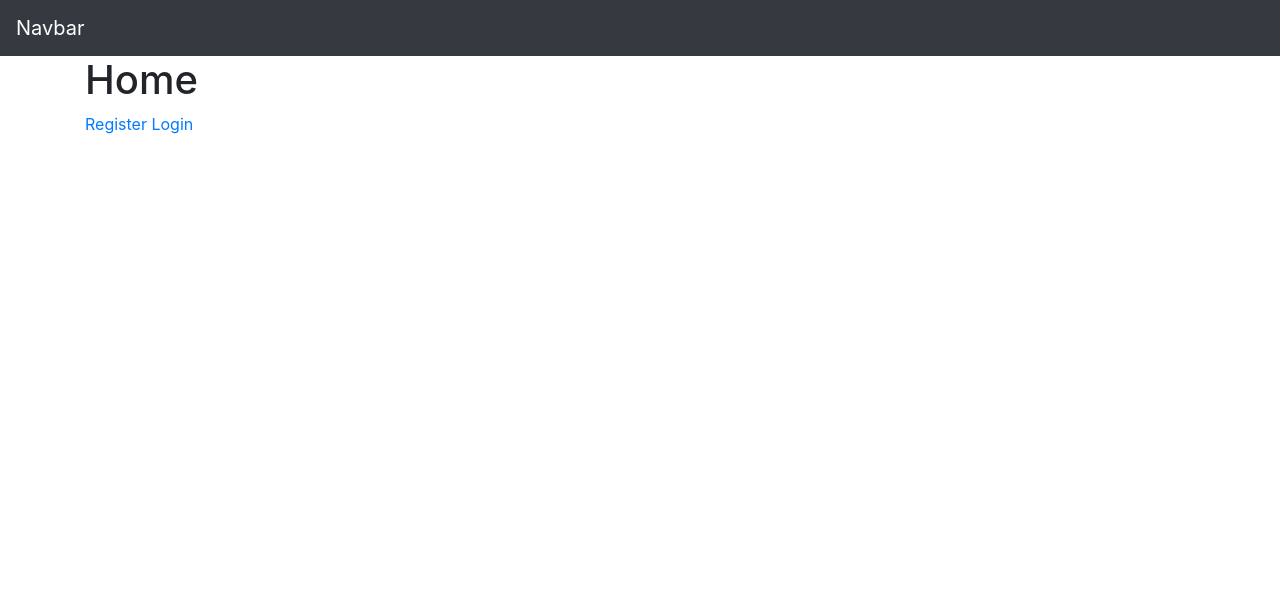
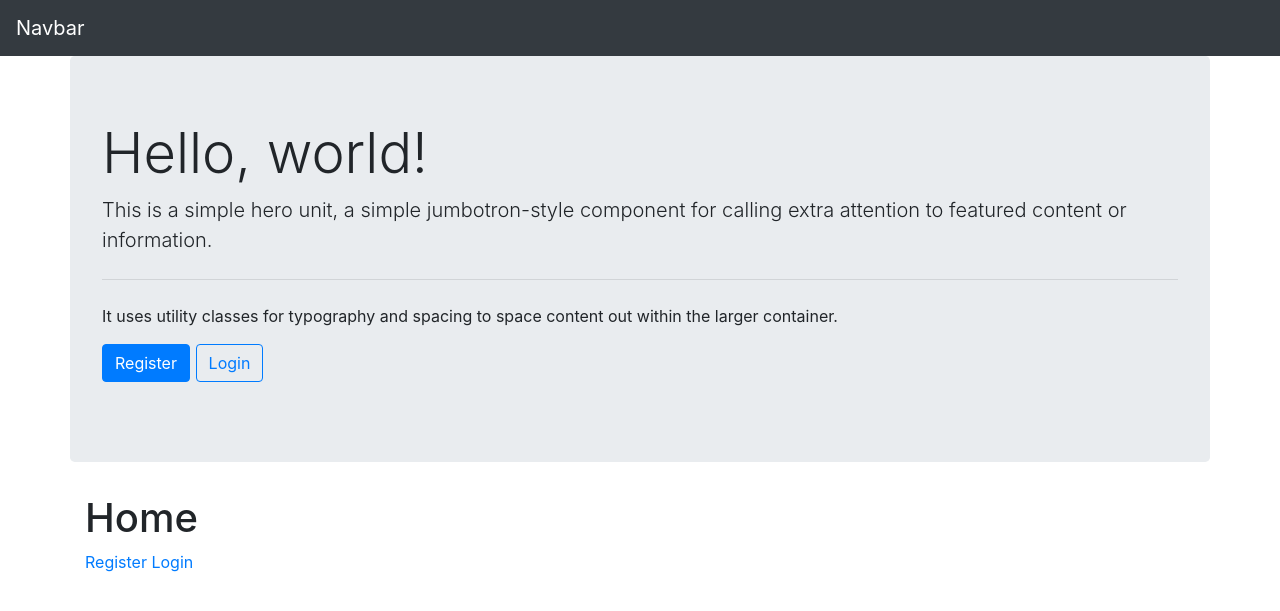
Before and after one commit to MVC-Communications/new_greenmark, a Django app: page / in a window 1280 px wide. Shown: the top 611 px of the page. Run offline with Django 4.2, Linux system fonts and the light colour scheme; some libraries are stand-ins or nearby versions.

Commit message:
edited home page to look good

```diff
--- a/greenmark/accounts/templates/accounts/home.html
+++ b/greenmark/accounts/templates/accounts/home.html
@@ -1,15 +1,31 @@
 {% extends 'accounts/base.html' %}
 
+{% block css %}
+
+{% endblock css %}
 {% block title %} Homepage {% endblock title %}
 
 {% block content %}
 
 <!--Dashboard-->
 
-
+  <div class="nav-area">
     <nav class="navbar navbar-dark bg-dark">
       <a class="navbar-brand" href="#">Navbar</a>
     </nav>
+  </div>
+
+    <div class="container jumbotron">
+      <h1 class="display-4">Hello, world!</h1>
+      <p class="lead">This is a simple hero unit, a simple jumbotron-style component for calling extra attention to featured content or information.</p>
+      <hr class="my-4">
+      <p>It uses utility classes for typography and spacing to space content out within the larger container.</p>
+      <p class="lead">
+
+        <a class="btn btn-primary" href="{% url 'accounts:register' %}">Register</a>
+        <a class="btn btn-outline-primary" href="{% url 'accounts:login' %}">Login</a>
+      </p>
+    </div>
 
 <div class="container">
 <h1>Home</h1>
```
